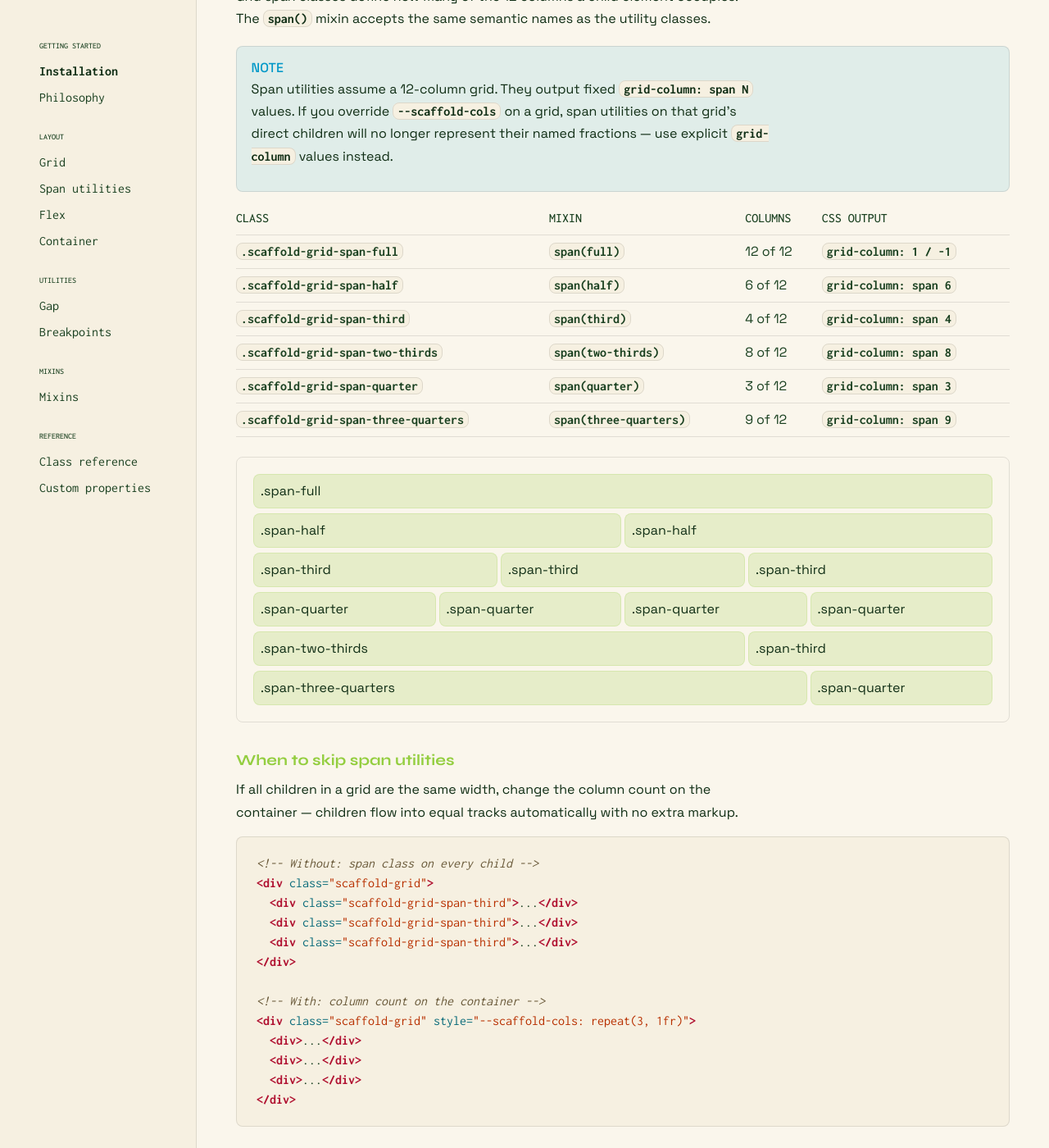
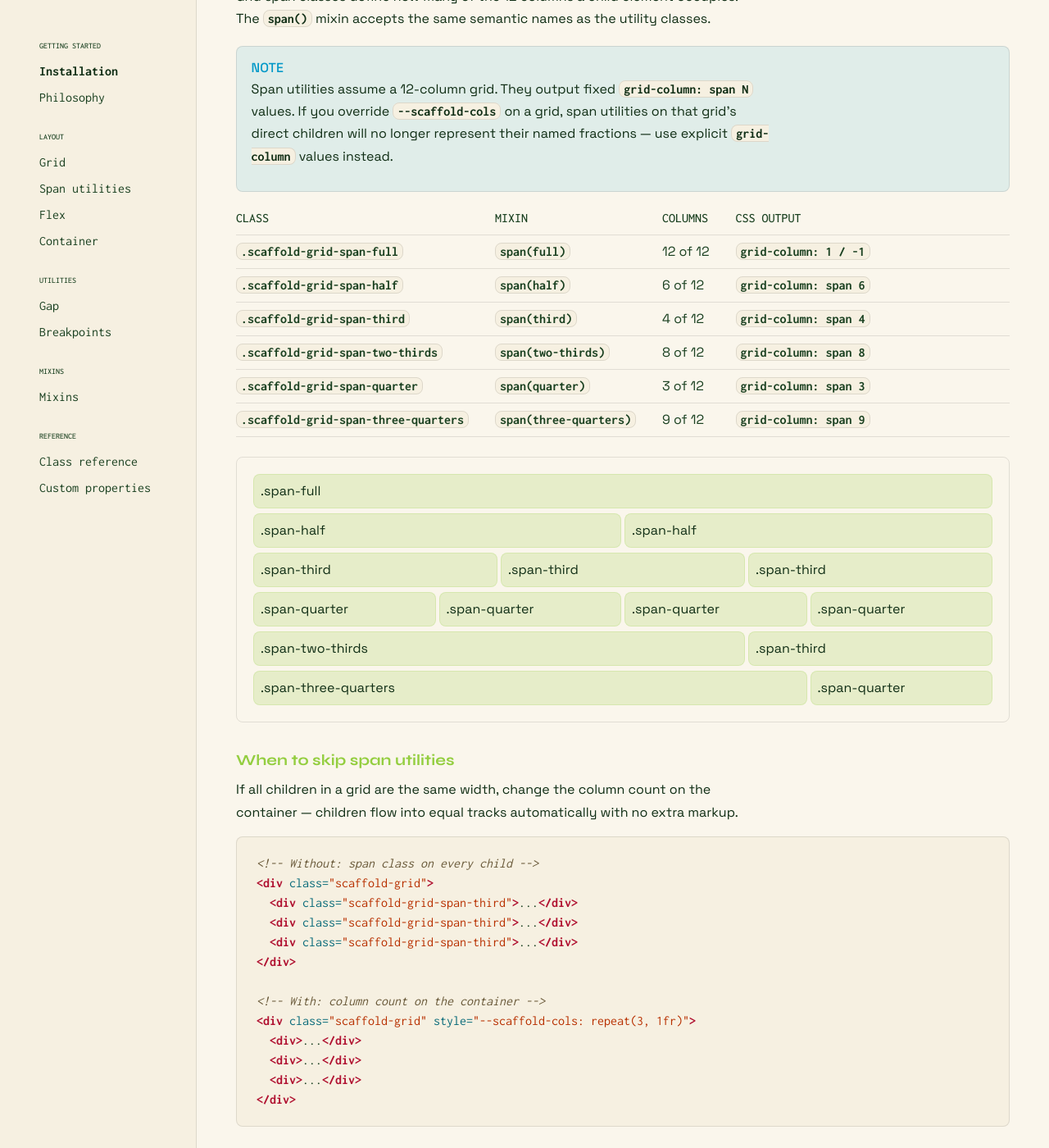
Before and after one commit to naher94/scaffoldcss, a Jekyll site: the page built from docs.html, in a window 1280 px wide and 1400 px high, scrolled down 3068 px. Shown: the whole window at 82% size. Built offline with Jekyll 4.4.1, drawn with Linux system fonts in a browser that asks for light colours.

Commit message:
Table Styling Updates

```diff
--- a/_sass/_docs.scss
+++ b/_sass/_docs.scss
@@ -92,6 +92,7 @@
   // max-width: 780px; //TODO check this out
   // padding: 3.5rem 4rem;
   padding: var(--edge-spacing);
+  min-width: 0;
 
   p {
     margin-bottom: 1rem;
@@ -270,15 +271,25 @@
     font-weight: 500;
     text-transform: uppercase;
     color: var(--bamboo-forest);
-    padding: 0 16px 8px 0;
+    padding: 0 2rem 0.5rem 0;
     border-bottom: var(--border);
+    width: 1%;
+    white-space: nowrap;
+
+    &:last-child { width: auto; }
   }
 
   td {
-    padding: 8px 16px 8px 0;
+    padding: 8px 2rem 0.5rem 0;
     border-bottom: var(--border);
     vertical-align: top;
     color: var(--bamboo-forest);
+    width: 1%; //Cheat for column width to match content width
+    white-space: nowrap;
+
+    &:last-child {
+      width: auto; white-space: normal;
+    }
 
     code {
       @include inconsolata(bold);
```
